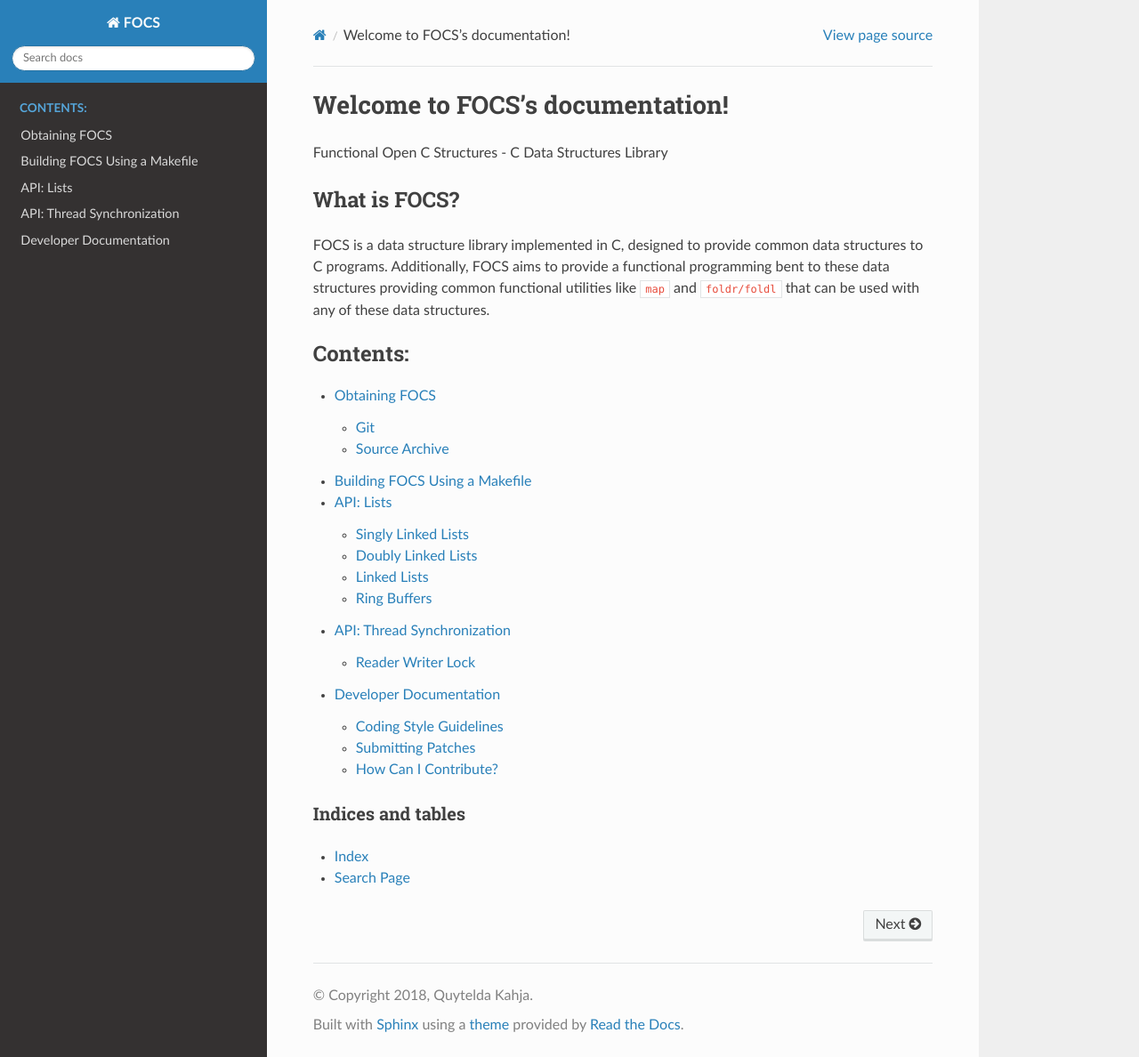
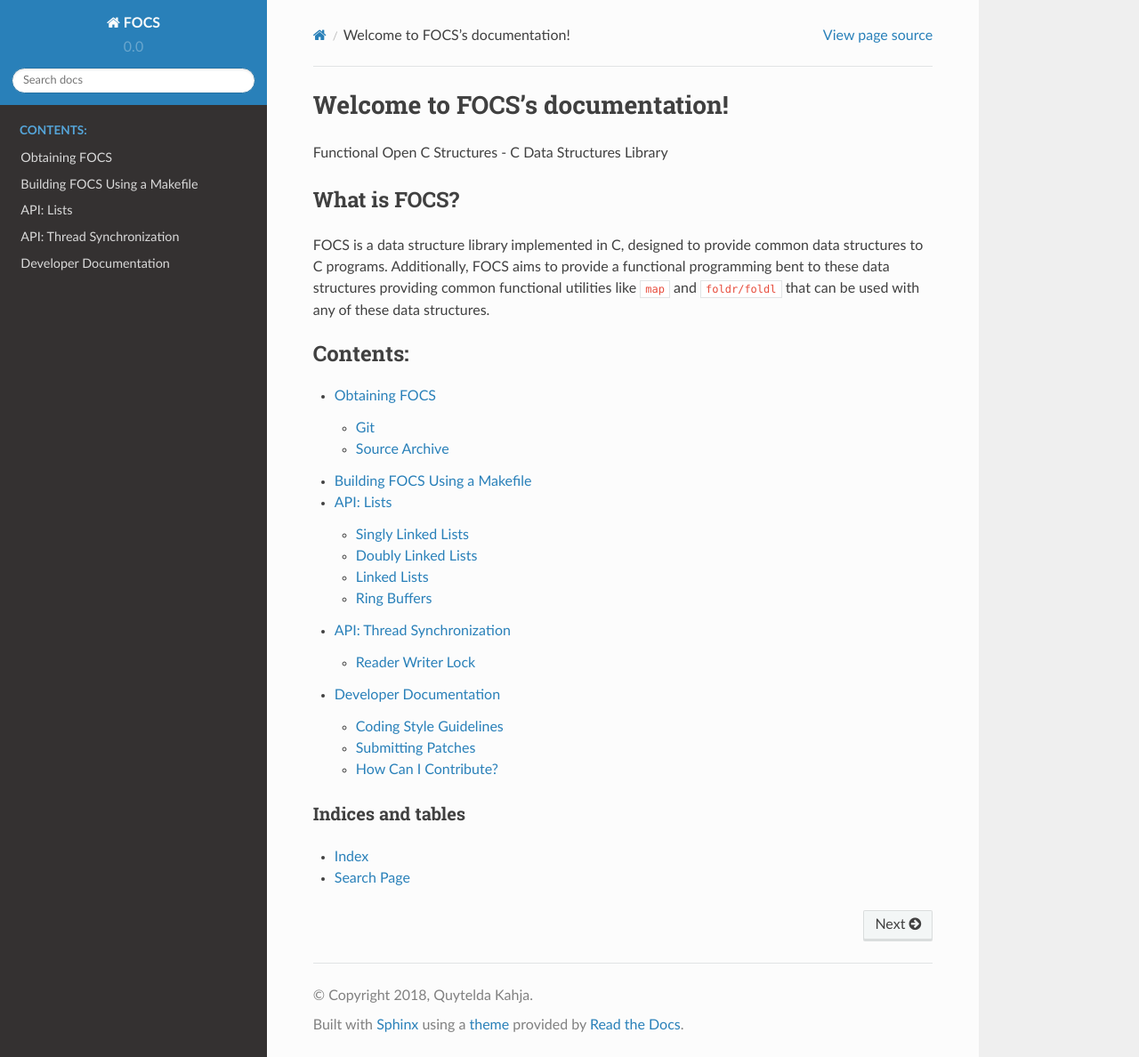
Before and after one commit to quytelda/focs, a Sphinx documentation site: the page built from docs/index.rst, in a window 1280 px wide and 1188 px high. Shown: the whole window at 89% size. Built offline with Sphinx 7.4.7 and the Read the Docs theme 2.0.0, drawn with Linux system fonts in a browser that asks for light colours.

Commit message:
docs: sphinx: Update project version number.

```diff
--- a/docs/conf.py
+++ b/docs/conf.py
@@ -23,9 +23,9 @@ copyright = '2018, Quytelda Kahja'
 author = 'Quytelda Kahja'
 
 # The short X.Y version
-version = ''
+version = '0.0'
 # The full version, including alpha/beta/rc tags
-release = '0.0.0'
+release = '0.0.0-rc1'
 
 # -- General configuration ---------------------------------------------------
 
```
